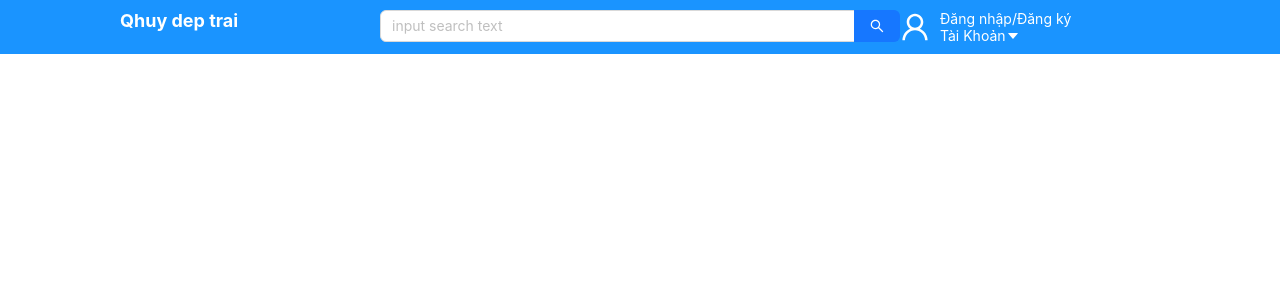
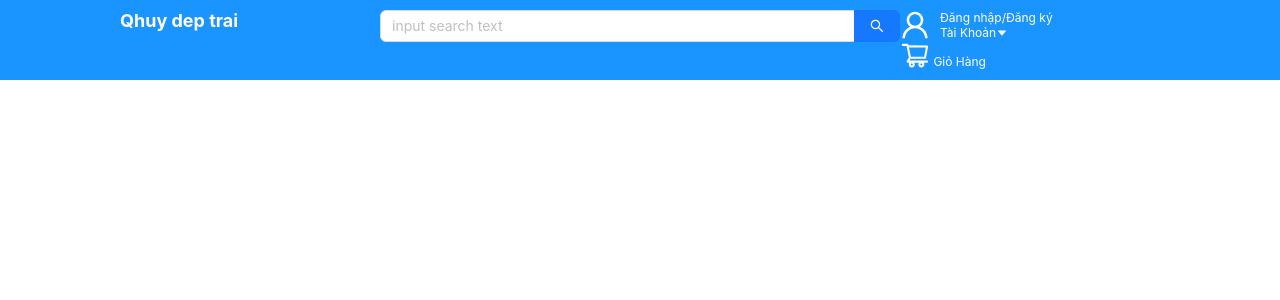
Before and after one commit to huypqh11/shop-test, a React (Create React App) app: page / in a window 1280 px wide. Shown: the top 300 px of the page. Built offline with nearby package versions, Linux system fonts and the light colour scheme.

Commit message:
update 'WrapperHeaderAccountText'

```diff
--- a/src/components/HeaderComponents/HeaderComponent.jsx
+++ b/src/components/HeaderComponents/HeaderComponent.jsx
@@ -1,8 +1,8 @@
 import React from "react";
 import { Col } from "antd";
-import { WrapperHeader, WrapperHeaderAccount, WrapperTextHeader } from "./style";
+import { WrapperHeader, WrapperHeaderAccount, WrapperTextHeader,WrapperHeaderAccountText } from "./style";
 import Search from "antd/es/input/Search";
-import { UserOutlined, CaretDownOutlined } from '@ant-design/icons';
+import { UserOutlined, CaretDownOutlined, ShoppingCartOutlined } from '@ant-design/icons';
 const HeaderComponent = () => {
     return (
         <div>
@@ -25,15 +25,19 @@
             </Col>
             <Col span={6}>
                 <WrapperHeaderAccount>
-                    <UserOutlined style={{fontSize:30}}/>
+                    <UserOutlined style={{fontSize:'30px'}}/>
                     <div>
-                        <span>Đăng nhập/Đăng ký</span>
+                        <WrapperHeaderAccountText>Đăng nhập/Đăng ký</WrapperHeaderAccountText>
                         <div>
-                            <span>Tài Khoản</span>
+                            <WrapperHeaderAccountText>Tài Khoản</WrapperHeaderAccountText>
                             <CaretDownOutlined />
                         </div>
                     </div>
                 </WrapperHeaderAccount>
+                <div>
+                    <ShoppingCartOutlined style={{fontSize:'30px',color:'#fff'}}/>
+                    <WrapperHeaderAccountText> Giỏ Hàng</WrapperHeaderAccountText>
+                </div>
             </Col>
             </WrapperHeader>
         </div>
--- a/src/components/HeaderComponents/style.js
+++ b/src/components/HeaderComponents/style.js
@@ -16,4 +16,12 @@
     align-items: center;
     color: white;
     gap: 10px;
+    font-size: 12px;
 `
+export const WrapperHeaderAccountText = styled.span`
+    color: white;
+    font-size: 12px;
+`
+export const WrapperHeaderAccountIcon = styled.span`
+
+`
```
